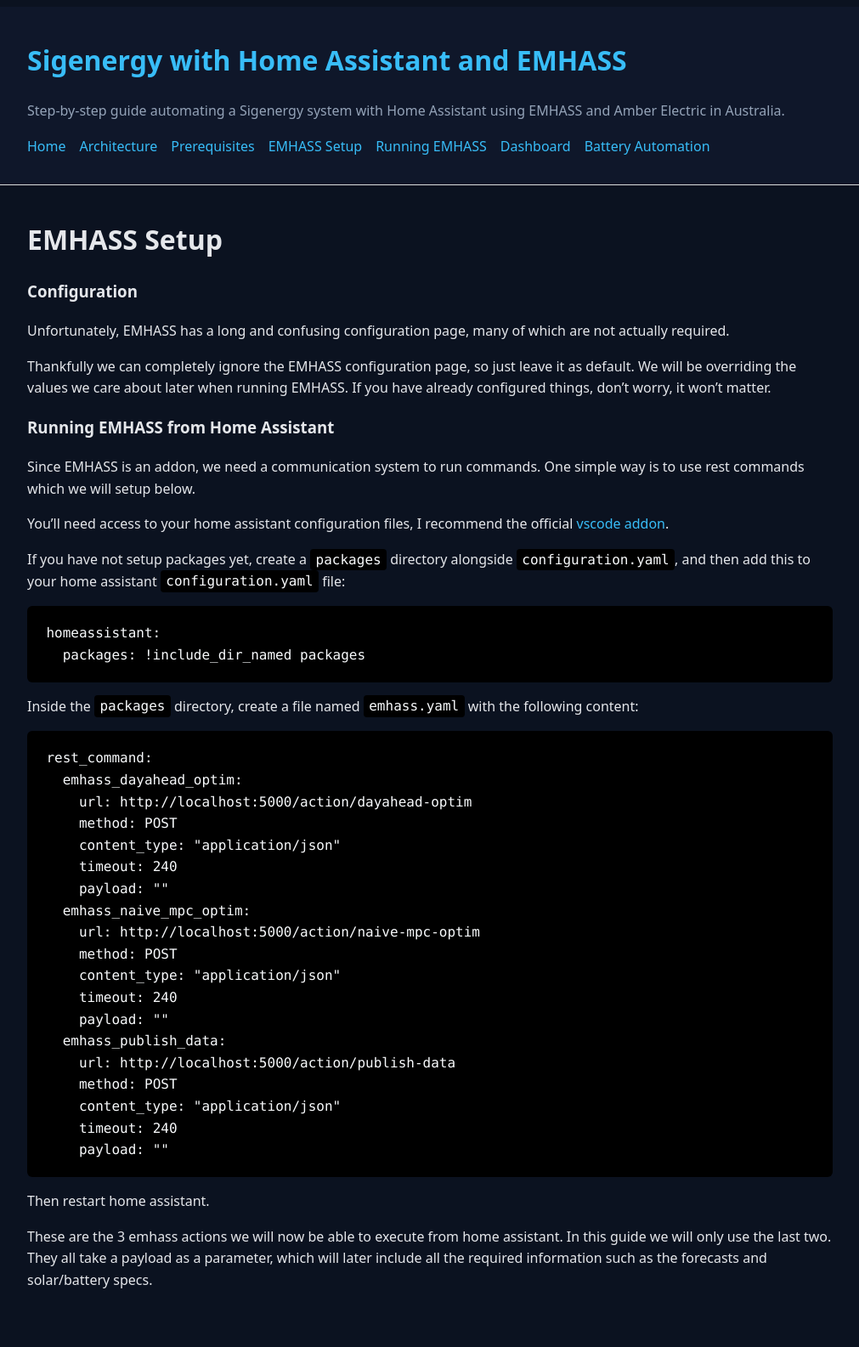
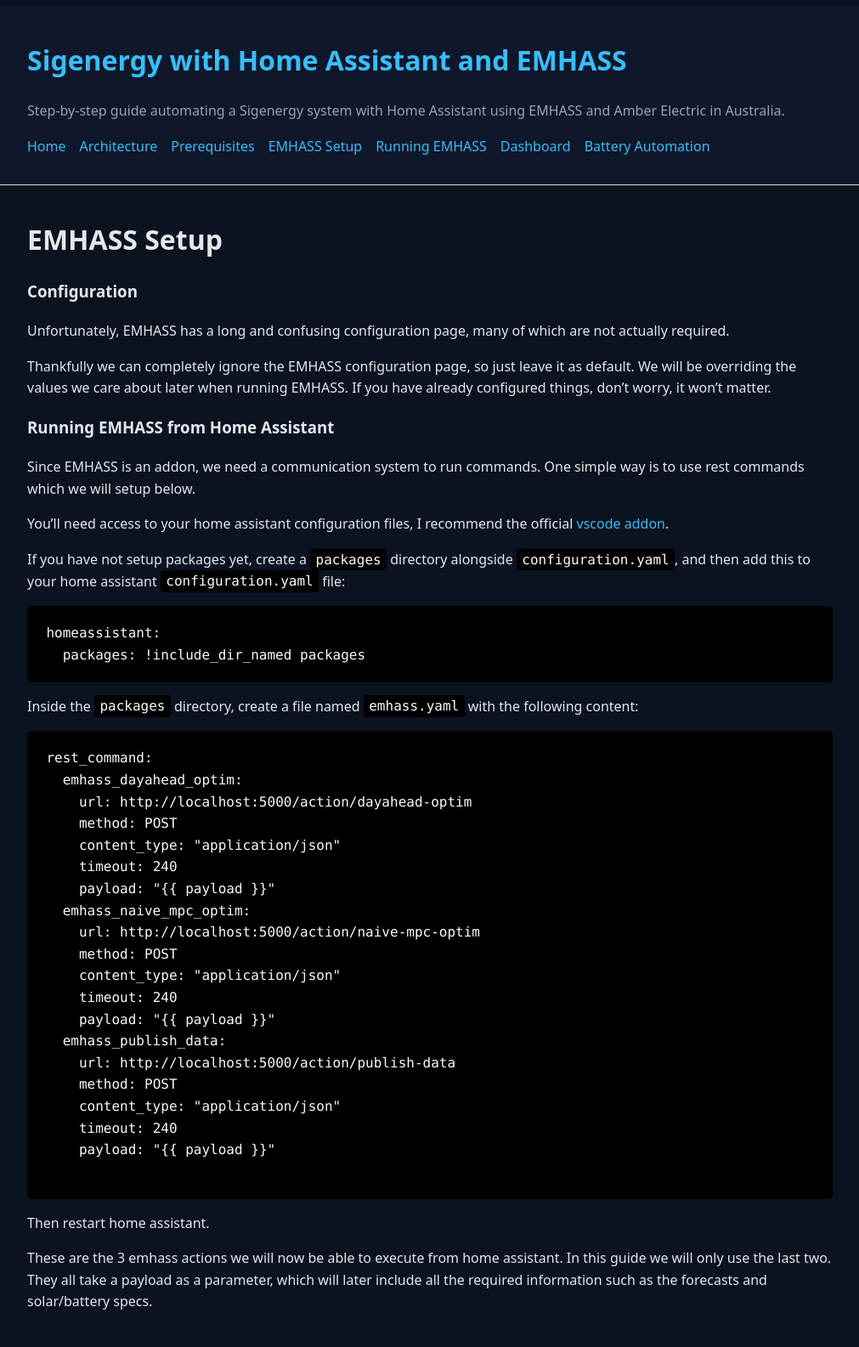
Before and after one commit to AnnableLab/annablelab.github.io, a Jekyll site: the page built from pages/setup.md, in a window 1280 px wide. Shown: the whole page at 85% size, without its empty margins (134-1145 px from the left). Built offline with Jekyll 4.4.1, drawn with Linux system fonts in a browser that asks for light colours; before the commit the page ends 1559 px from its top, so only the background shows below that; some of the changed lines change nothing that is shown.

Commit message:
Fix rendering for EMHASS setup

````diff
--- a/pages/setup.md
+++ b/pages/setup.md
@@ -31,7 +31,7 @@
 Inside the `packages` directory, create a file named `emhass.yaml` with the following content:
 
 ```yaml
-rest_command:
+{% raw %}rest_command:
   emhass_dayahead_optim:
     url: http://localhost:5000/action/dayahead-optim
     method: POST
@@ -50,6 +50,7 @@
     content_type: "application/json"
     timeout: 240
     payload: "{{ payload }}"
+{% endraw %}
 ```
 
 Then restart home assistant.
````
